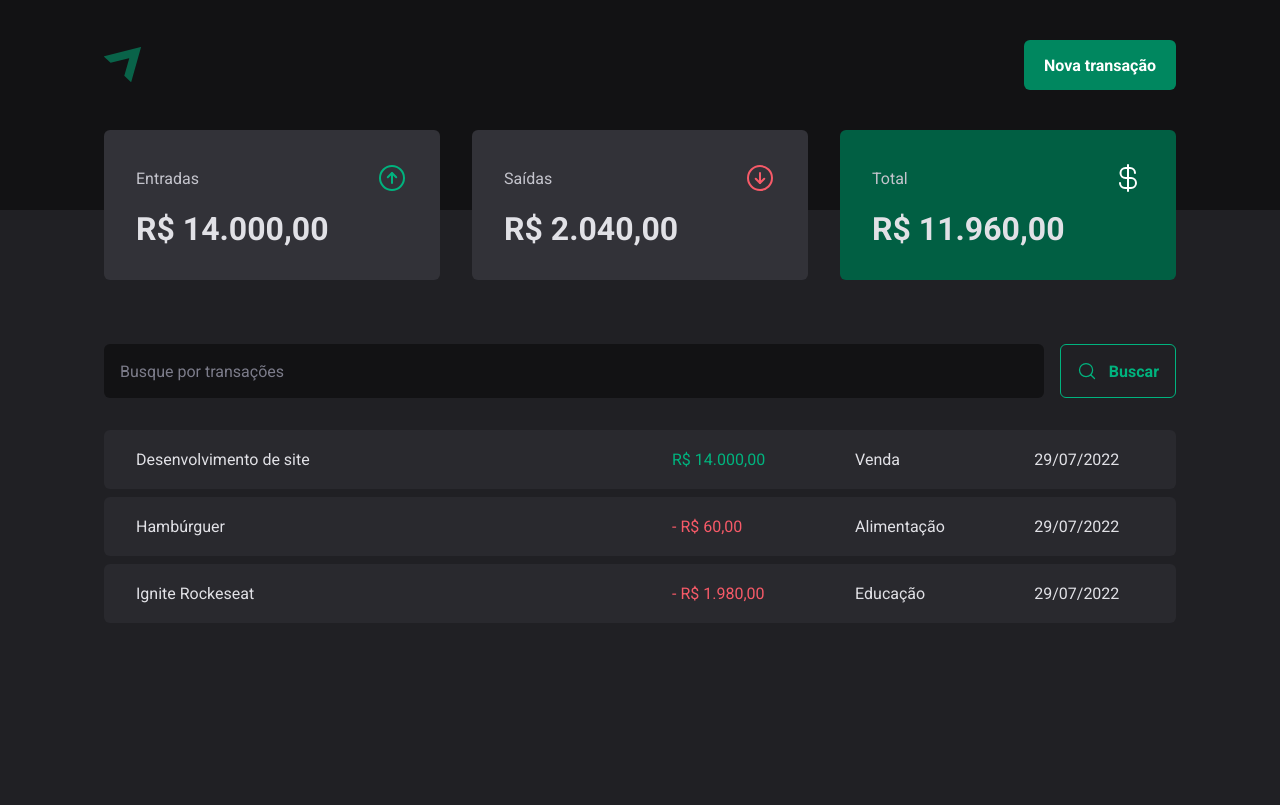
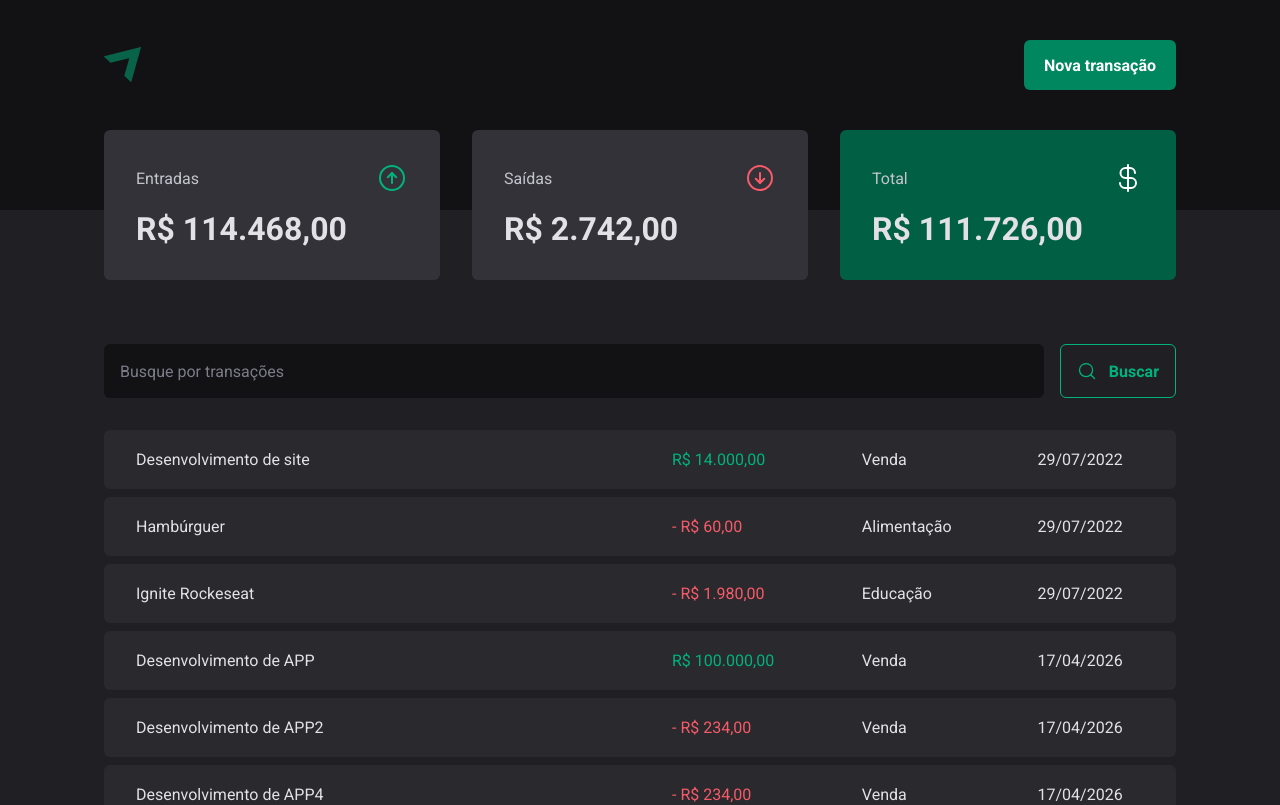
Before and after one commit to YasminFerrariDias/03-dt-money, a React (Vite) app: page / in a window 1280 px wide. Shown: the top 805 px of the page. Built offline with nearby package versions, Linux system fonts and the light colour scheme; data requests are answered from the project's data file.

Commit message:
Criando nova transação

```diff
--- a/server.json
+++ b/server.json
@@ -1,7 +1,7 @@
 {
   "transactions": [
     {
-      "id": 1,
+      "id": "1",
       "description": "Desenvolvimento de site",
       "type": "income",
       "category": "Venda",
@@ -9,7 +9,7 @@
       "createdAt": "2022-07-29T19:36:44.505Z"
     },
     {
-      "id": 2,
+      "id": "2",
       "description": "Hambúrguer",
       "type": "outcome",
       "category": "Alimentação",
@@ -17,12 +17,61 @@
       "createdAt": "2022-07-29T19:30:44.505Z"
     },
     {
-      "id": 3,
+      "id": "3",
       "description": "Ignite Rockeseat",
       "type": "outcome",
       "category": "Educação",
       "price": 1980,
       "createdAt": "2022-07-29T19:30:54.505Z"
+    },
+    {
+      "description": "Desenvolvimento de APP",
+      "price": 100000,
+      "category": "Venda",
+      "type": "income",
+      "createdAt": "2026-04-17T18:17:55.524Z",
+      "id": "g4X1szlhmuM"
+    },
+    {
+      "description": "Desenvolvimento de APP2",
+      "price": 234,
+      "category": "Venda",
+      "type": "outcome",
+      "createdAt": "2026-04-17T18:30:44.524Z",
+      "id": "sknNITlJQrE"
+    },
+    {
+      "description": "Desenvolvimento de APP4",
+      "price": 234,
+      "category": "Venda",
+      "type": "outcome",
+      "createdAt": "2026-04-17T18:30:56.532Z",
+      "id": "7tXeJyG0KOg"
+    },
+    {
+      "description": "ds",
+      "price": 234,
+      "category": "Venda",
+      "type": "income",
+      "createdAt": "2026-04-17T18:56:50.462Z",
+      "id": "sy4YGBsXvs8"
+    },
+    {
+      "description": "dso",
+      "price": 234,
+      "category": "Venda",
+      "type": "income",
+      "createdAt": "2026-04-17T18:57:10.269Z",
+      "id": "nzaFpQRRGKA"
+    },
+    {
+      "description": "Desenvolvimento de APP5",
+      "price": 234,
+      "category": "Venda",
+      "type": "outcome",
+      "createdAt": "2026-04-17T19:00:35.652Z",
+      "id": "ADQzXfo8pJE"
     }
-  ]
+  ],
+  "$schema": "./node_modules/json-server/schema.json"
 }
--- a/src/components/NewTransactionModal/index.tsx
+++ b/src/components/NewTransactionModal/index.tsx
@@ -4,6 +4,8 @@ import { ArrowCircleDown, ArrowCircleUp, X } from 'phosphor-react'
 import * as z from 'zod';
 import { Controller, useForm } from 'react-hook-form';
 import { zodResolver } from '@hookform/resolvers/zod';
+import { useContext } from 'react';
+import { TransactionsContext } from '../../contexts/TransactionsContext';
 
 const newTransactionFormSchema = z.object({
   description: z.string(),
@@ -15,10 +17,13 @@ const newTransactionFormSchema = z.object({
 type NewTransactionFormInputs = z.infer<typeof newTransactionFormSchema>;
 
 export function NewTransactionModal() {
+  const { createTransaction } = useContext(TransactionsContext)
+
   const {
     control,
     register,
     handleSubmit,
+    reset,
     formState: {
       isSubmitting
     }
@@ -27,9 +32,11 @@ export function NewTransactionModal() {
   })
 
   async function handleCreateNewTransaction(data: NewTransactionFormInputs) {
-    await new Promise(resolve => setTimeout(resolve, 2000))
+    const { description, price, category, type } = data;
 
-    console.log(data);
+    await createTransaction({ description, price, category, type });
+
+    reset()
   }
 
   return (
--- a/src/contexts/TransactionsContext.tsx
+++ b/src/contexts/TransactionsContext.tsx
@@ -10,9 +10,17 @@ interface Transaction {
   createdAt: string;
 }
 
+interface CreateTransactionInput {
+  description: string;
+  price: number;
+  category: string;
+  type: 'income' | 'outcome';
+}
+
 interface TransactionContextType {
   transactions: Transaction[];
   fetchTransactions: (query?: string) => Promise<void>
+  createTransaction: (data: CreateTransactionInput) => Promise<void>
 }
 
 interface TransactionContextProviderProps {
@@ -44,13 +52,27 @@ export function TransactionsProvider({ children }: TransactionContextProviderPro
     }
   }
 
+  async function createTransaction(data: CreateTransactionInput) {
+    const { description, price, category, type } = data;
+
+    const response = await api.post('/transactions', {
+      description,
+      price,
+      category,
+      type,
+      createdAt: new Date()
+    })
+
+    setTransactions(state => [response.data, ...state])
+  }
+
   useEffect(() => {
     // eslint-disable-next-line react-hooks/set-state-in-effect
     fetchTransactions();
   }, [])
 
   return (
-    <TransactionsContext.Provider value={{ transactions, fetchTransactions }}>
+    <TransactionsContext.Provider value={{ transactions, fetchTransactions, createTransaction }}>
       {children}
     </TransactionsContext.Provider>
   )
```
Lines whose indentation alone changed are shown as unchanged.
